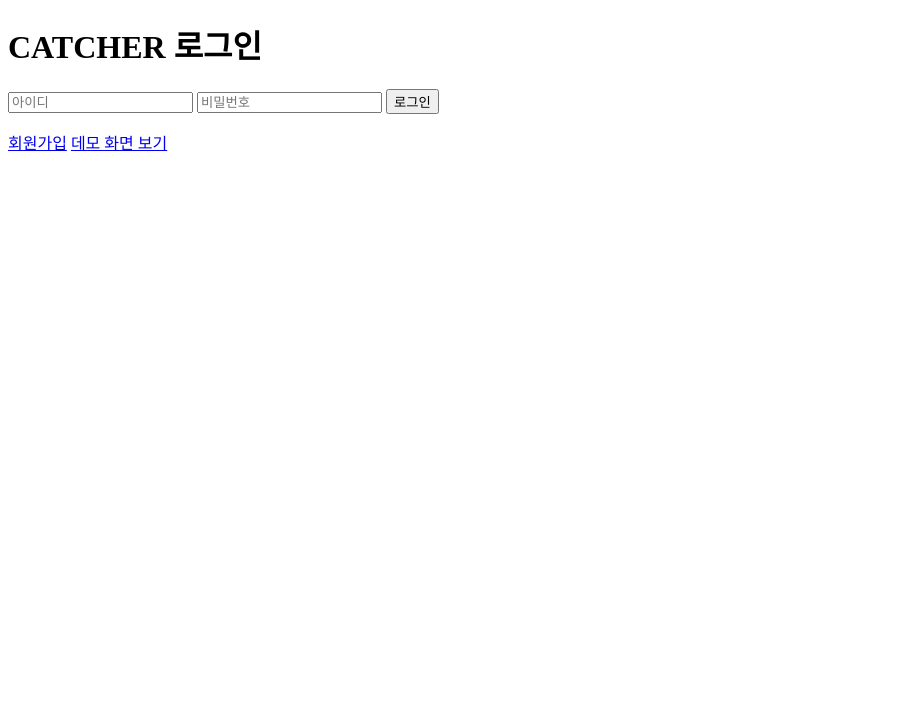
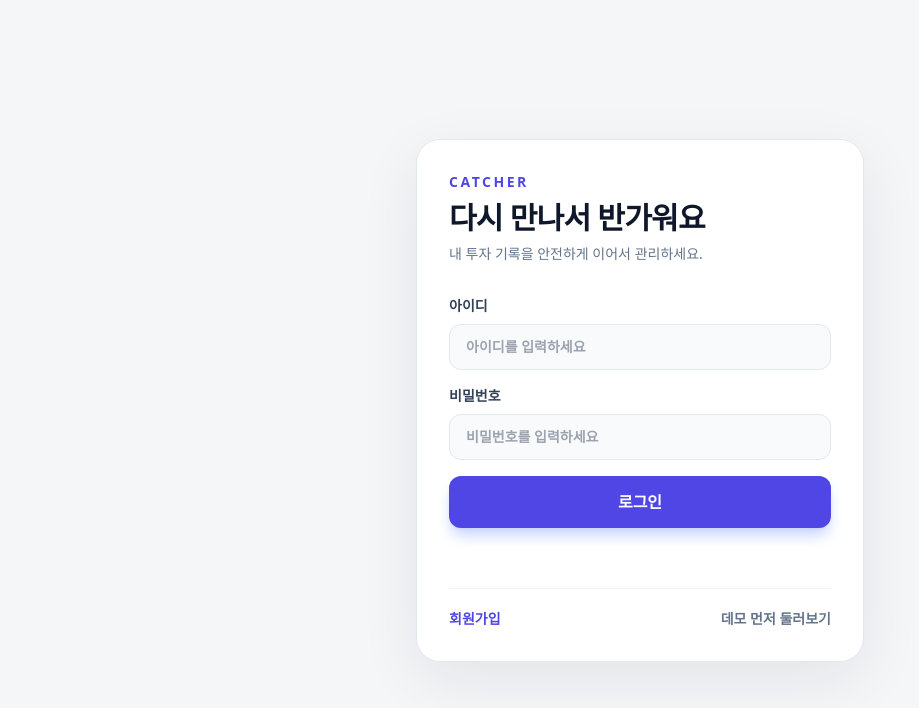
Before and after one commit to seunghoongachon/catcher, a website: page public/login.html in a window 1280 px wide. Shown: the whole page, without its empty margins (0-919 px from the left). Drawn offline with nearby package versions, Linux system fonts and the light colour scheme.

```diff
--- a/middleware/auth.js
+++ b/middleware/auth.js
@@ -17,8 +17,12 @@ const isLoggedIn = (req, res, next) => {
         return;
     }
 
-    if (req.path.startsWith('/api/')) {
+    if (req.originalUrl.startsWith('/api/')) {
         res.status(401).json({ error: '로그인이 필요합니다.' });
+        return;
+    }
+    if (process.env.DEMO_DATA_MODE === 'true' && req.method === 'GET') {
+        res.redirect('/demo');
         return;
     }
     res.redirect('/login.html');
--- a/public/login.html
+++ b/public/login.html
@@ -4,18 +4,37 @@
     <meta charset="UTF-8">
     <meta name="viewport" content="width=device-width, initial-scale=1.0">
     <title>CATCHER 로그인</title>
+    <script src="https://cdn.tailwindcss.com"></script>
 </head>
-<body>
-    <main>
-        <h1>CATCHER 로그인</h1>
-        <form id="loginForm">
-            <input name="username" placeholder="아이디" required>
-            <input name="password" type="password" placeholder="비밀번호" required>
-            <button type="submit">로그인</button>
-        </form>
-        <p id="message"></p>
-        <a href="/register.html">회원가입</a>
-        <a href="/demo">데모 화면 보기</a>
+<body class="min-h-screen bg-[#f5f6f8] text-slate-900">
+    <main class="min-h-screen flex items-center justify-center px-5 py-10">
+        <section class="w-full max-w-md rounded-3xl border border-slate-200 bg-white p-8 shadow-[0_18px_60px_rgba(15,23,42,0.08)]">
+            <div class="mb-8">
+                <p class="mb-2 text-sm font-bold tracking-[0.18em] text-indigo-600">CATCHER</p>
+                <h1 class="text-3xl font-black tracking-tight">다시 만나서 반가워요</h1>
+                <p class="mt-2 text-sm text-slate-500">내 투자 기록을 안전하게 이어서 관리하세요.</p>
+            </div>
+            <form id="loginForm" class="space-y-4">
+                <label class="block text-sm font-semibold text-slate-700">아이디
+                    <input name="username" autocomplete="username" required
+                        class="mt-2 w-full rounded-xl border border-slate-200 bg-slate-50 px-4 py-3 outline-none transition focus:border-indigo-500 focus:bg-white focus:ring-4 focus:ring-indigo-100"
+                        placeholder="아이디를 입력하세요">
+                </label>
+                <label class="block text-sm font-semibold text-slate-700">비밀번호
+                    <input name="password" type="password" autocomplete="current-password" required
+                        class="mt-2 w-full rounded-xl border border-slate-200 bg-slate-50 px-4 py-3 outline-none transition focus:border-indigo-500 focus:bg-white focus:ring-4 focus:ring-indigo-100"
+                        placeholder="비밀번호를 입력하세요">
+                </label>
+                <button class="w-full rounded-xl bg-indigo-600 py-3.5 font-bold text-white shadow-lg shadow-indigo-200 transition hover:bg-indigo-700">
+                    로그인
+                </button>
+            </form>
+            <p id="message" class="mt-4 min-h-5 text-center text-sm font-semibold text-rose-500"></p>
+            <div class="mt-6 flex items-center justify-between border-t border-slate-100 pt-5 text-sm">
+                <a href="/register.html" class="font-semibold text-indigo-600 hover:underline">회원가입</a>
+                <a href="/demo" class="font-semibold text-slate-500 hover:text-slate-800">데모 먼저 둘러보기</a>
+            </div>
+        </section>
     </main>
     <script src="/js/auth.js"></script>
 </body>
```
Also changed, not shown: public/index.html (+14 -0 lines), public/register.html (+30 -10 lines).
